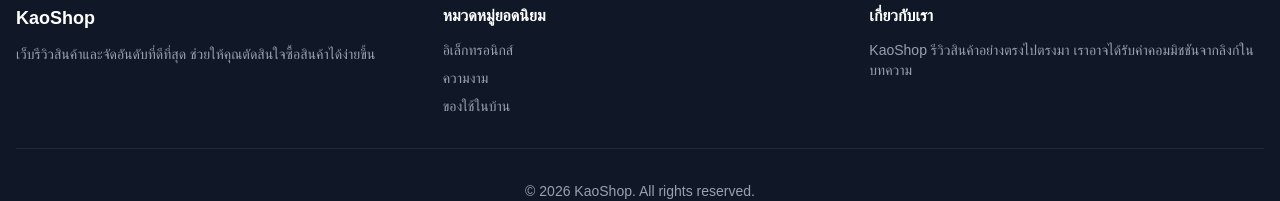
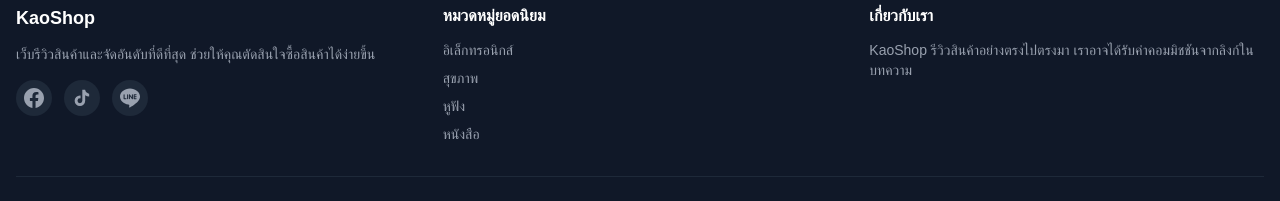
Before and after one commit to jakkitpoolsawat170119-dev/kaoshop, a Next.js app: page / in a window 1280 px wide. Shown: the part 857-1058 px from the top of the page. Built offline with nearby package versions, Linux system fonts and the light colour scheme; no server answers; the database is empty.

Commit message:
Add social media icons (Facebook, TikTok, Line) to footer

```diff
--- a/src/components/Footer.tsx
+++ b/src/components/Footer.tsx
@@ -1,4 +1,35 @@
 import Link from "next/link";
+
+// TODO: ใส่ link จริงเมื่อสร้างช่องทางแล้ว
+const SOCIAL_LINKS = {
+  facebook: "https://facebook.com/kaoshop",
+  line: "https://line.me/ti/p/@kaoshop",
+  tiktok: "https://tiktok.com/@kaoshop",
+};
+
+function FacebookIcon() {
+  return (
+    <svg viewBox="0 0 24 24" fill="currentColor" className="w-5 h-5">
+      <path d="M24 12.073c0-6.627-5.373-12-12-12s-12 5.373-12 12c0 5.99 4.388 10.954 10.125 11.854v-8.385H7.078v-3.47h3.047V9.43c0-3.007 1.792-4.669 4.533-4.669 1.312 0 2.686.235 2.686.235v2.953H15.83c-1.491 0-1.956.925-1.956 1.874v2.25h3.328l-.532 3.47h-2.796v8.385C19.612 23.027 24 18.062 24 12.073z" />
+    </svg>
+  );
+}
+
+function TikTokIcon() {
+  return (
+    <svg viewBox="0 0 24 24" fill="currentColor" className="w-5 h-5">
+      <path d="M19.59 6.69a4.83 4.83 0 01-3.77-4.25V2h-3.45v13.67a2.89 2.89 0 01-2.88 2.5 2.89 2.89 0 01-2.89-2.89 2.89 2.89 0 012.89-2.89c.28 0 .54.04.79.1V9.01a6.33 6.33 0 00-.79-.05 6.34 6.34 0 00-6.34 6.34 6.34 6.34 0 006.34 6.34 6.34 6.34 0 006.33-6.34V8.69a8.18 8.18 0 004.78 1.52V6.76a4.85 4.85 0 01-1.01-.07z" />
+    </svg>
+  );
+}
+
+function LineIcon() {
+  return (
+    <svg viewBox="0 0 24 24" fill="currentColor" className="w-5 h-5">
+      <path d="M19.365 9.863c.349 0 .63.285.63.631 0 .345-.281.63-.63.63H17.61v1.125h1.755c.349 0 .63.283.63.63 0 .344-.281.629-.63.629h-2.386c-.345 0-.627-.285-.627-.629V8.108c0-.345.282-.63.63-.63h2.386c.346 0 .627.285.627.63 0 .349-.281.63-.63.63H17.61v1.125h1.755zm-3.855 3.016c0 .27-.174.51-.432.596-.064.021-.133.031-.199.031-.211 0-.391-.09-.51-.25l-2.443-3.317v2.94c0 .344-.279.629-.631.629-.346 0-.626-.285-.626-.629V8.108c0-.27.173-.51.43-.595.06-.023.136-.033.194-.033.195 0 .375.104.495.254l2.462 3.33V8.108c0-.345.282-.63.63-.63.345 0 .63.285.63.63v4.771zm-5.741 0c0 .344-.282.629-.631.629-.345 0-.627-.285-.627-.629V8.108c0-.345.282-.63.63-.63.346 0 .628.285.628.63v4.771zm-2.466.629H4.917c-.345 0-.63-.285-.63-.629V8.108c0-.345.285-.63.63-.63.348 0 .63.285.63.63v4.141h1.756c.348 0 .629.283.629.63 0 .344-.281.629-.629.629M24 10.314C24 4.943 18.615.572 12 .572S0 4.943 0 10.314c0 4.811 4.27 8.842 10.035 9.608.391.082.923.258 1.058.59.12.301.079.766.038 1.08l-.164 1.02c-.045.301-.24 1.186 1.049.645 1.291-.539 6.916-4.078 9.436-6.975C23.176 14.393 24 12.458 24 10.314" />
+    </svg>
+  );
+}
 
 export default function Footer() {
   return (
@@ -7,10 +38,40 @@
         <div className="grid grid-cols-1 md:grid-cols-3 gap-8">
           <div>
             <h3 className="text-white text-lg font-bold mb-3">KaoShop</h3>
-            <p className="text-sm">
+            <p className="text-sm mb-4">
               เว็บรีวิวสินค้าและจัดอันดับที่ดีที่สุด
               ช่วยให้คุณตัดสินใจซื้อสินค้าได้ง่ายขึ้น
             </p>
+            {/* Social Links */}
+            <div className="flex gap-3">
+              <a
+                href={SOCIAL_LINKS.facebook}
+                target="_blank"
+                rel="noopener noreferrer"
+                className="bg-gray-800 hover:bg-blue-600 text-gray-400 hover:text-white p-2 rounded-full transition-colors"
+                aria-label="Facebook"
+              >
+                <FacebookIcon />
+              </a>
+              <a
+                href={SOCIAL_LINKS.tiktok}
+                target="_blank"
+                rel="noopener noreferrer"
+                className="bg-gray-800 hover:bg-gray-600 text-gray-400 hover:text-white p-2 rounded-full transition-colors"
+                aria-label="TikTok"
+              >
+                <TikTokIcon />
+              </a>
+              <a
+                href={SOCIAL_LINKS.line}
+                target="_blank"
+                rel="noopener noreferrer"
+                className="bg-gray-800 hover:bg-green-600 text-gray-400 hover:text-white p-2 rounded-full transition-colors"
+                aria-label="Line"
+              >
+                <LineIcon />
+              </a>
+            </div>
           </div>
           <div>
             <h4 className="text-white font-semibold mb-3">หมวดหมู่ยอดนิยม</h4>
@@ -21,13 +82,18 @@
                 </Link>
               </li>
               <li>
-                <Link href="/category/beauty" className="hover:text-white">
-                  ความงาม
+                <Link href="/category/health" className="hover:text-white">
+                  สุขภาพ
                 </Link>
               </li>
               <li>
-                <Link href="/category/home" className="hover:text-white">
-                  ของใช้ในบ้าน
+                <Link href="/category/headphones" className="hover:text-white">
+                  หูฟัง
+                </Link>
+              </li>
+              <li>
+                <Link href="/category/books" className="hover:text-white">
+                  หนังสือ
                 </Link>
               </li>
             </ul>
```
